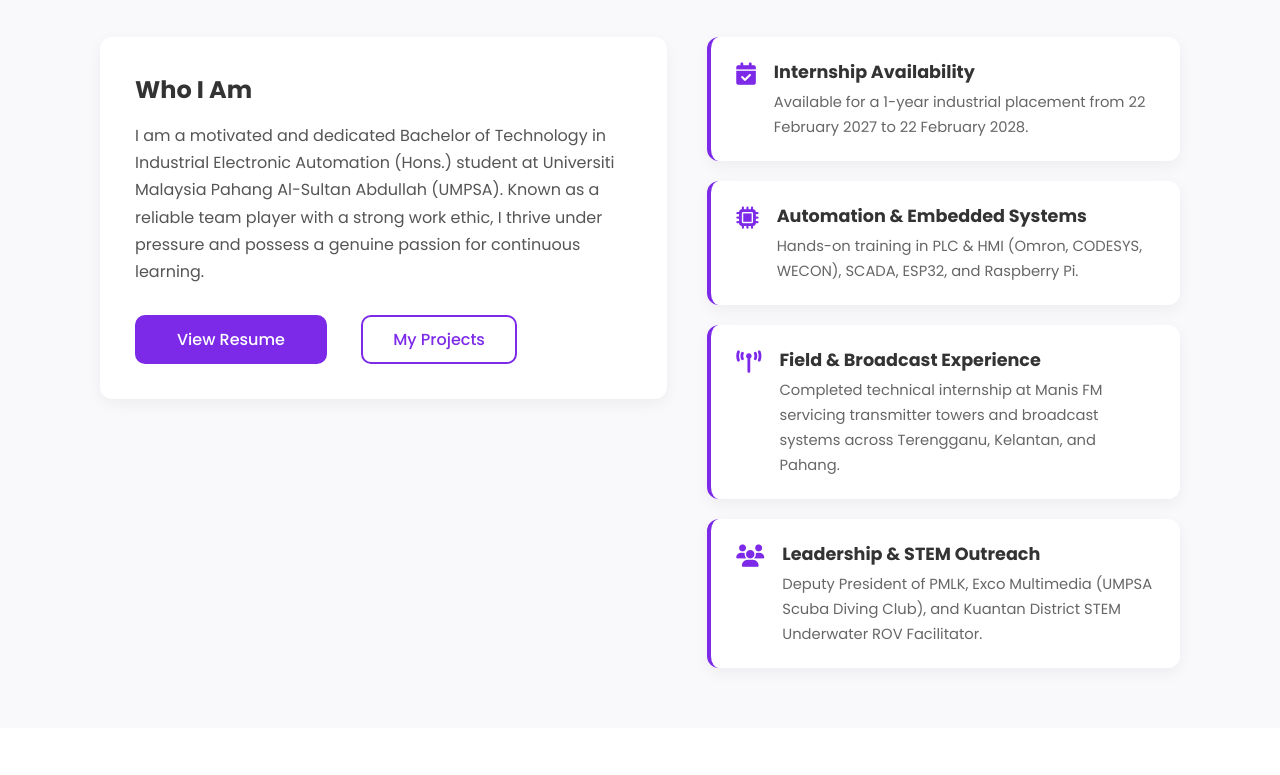
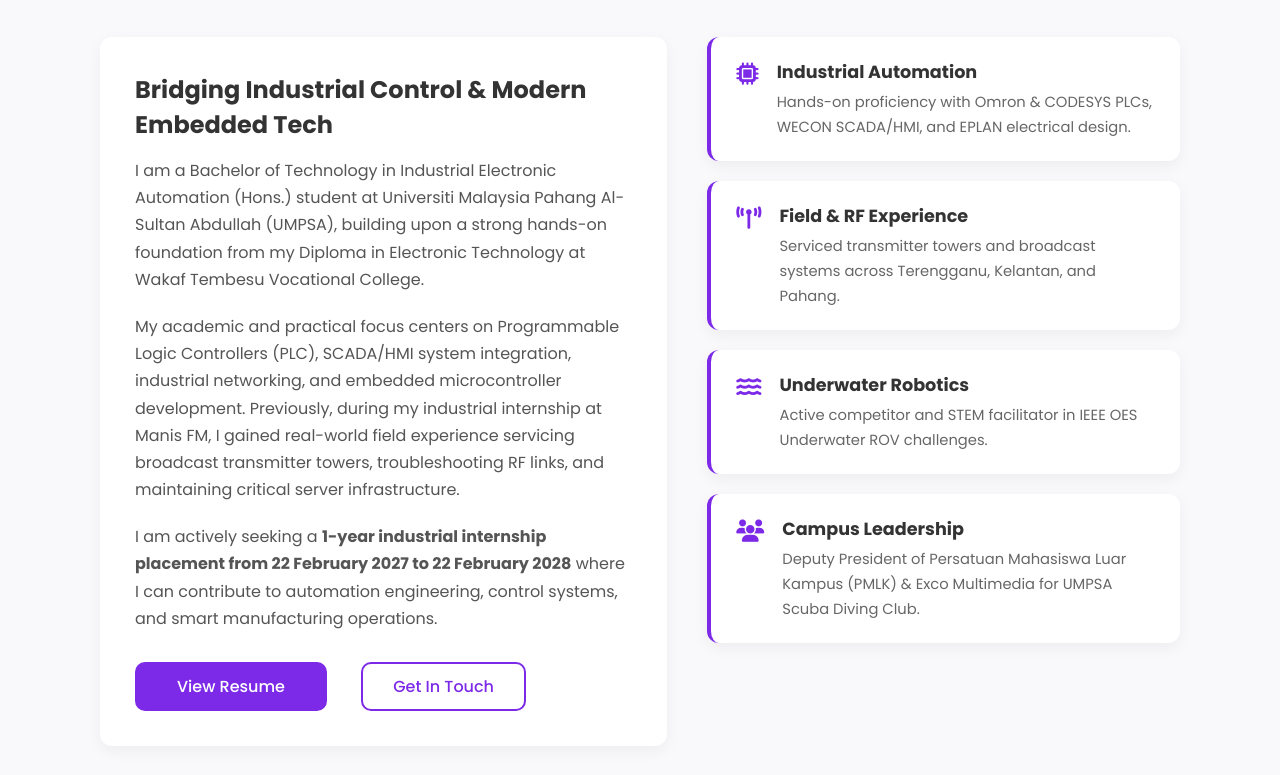
Before and after one commit to vc24015/muhammadasyraf.github.io, a plain HTML site: page about.html in a window 1280 px wide. Shown: the part 226-1001 px from the top of the page. Before the commit the page ends 954 px from the top, so only its background shows below. Drawn offline with Linux system fonts and the light colour scheme.

Commit message:
about.html

```diff
--- a/about.html
+++ b/about.html
@@ -6,7 +6,7 @@
     <meta name="viewport" content="width=device-width, initial-scale=1.0">
     <title>About | Muhammad Asyraf</title>
     <link rel="stylesheet" href="https://cdnjs.cloudflare.com/ajax/libs/font-awesome/6.2.0/css/all.min.css">
-    <link rel="stylesheet" href="style.css">
+    <link rel="stylesheet" href="style.css?v=3">
 </head>
 <body>
     <header>
@@ -23,48 +23,47 @@
     <section class="about">
         <div class="about-container">
             <h2>About <span>Me</span></h2>
-            <p class="about-subtitle">Industrial Electronic Automation Student • UMPSA</p>
+            <p class="about-subtitle">Industrial Electronic Automation Undergraduate & Embedded Systems Enthusiast</p>
 
             <div class="about-grid">
                 <div class="about-text">
-                    <h3>Who I Am</h3>
-                    <p>I am a motivated and dedicated Bachelor of Technology in Industrial Electronic Automation (Hons.) student at Universiti Malaysia Pahang Al-Sultan Abdullah (UMPSA). Known as a reliable team player with a strong work ethic, I thrive under pressure and possess a genuine passion for continuous learning.</p>
+                    <h3>Bridging Industrial Control & Modern Embedded Tech</h3>
+                    <p>I am a Bachelor of Technology in Industrial Electronic Automation (Hons.) student at Universiti Malaysia Pahang Al-Sultan Abdullah (UMPSA), building upon a strong hands-on foundation from my Diploma in Electronic Technology at Wakaf Tembesu Vocational College.</p>
+                    <p>My academic and practical focus centers on Programmable Logic Controllers (PLC), SCADA/HMI system integration, industrial networking, and embedded microcontroller development. Previously, during my industrial internship at Manis FM, I gained real-world field experience servicing broadcast transmitter towers, troubleshooting RF links, and maintaining critical server infrastructure.</p>
+                    <p>I am actively seeking a <strong>1-year industrial internship placement from 22 February 2027 to 22 February 2028</strong> where I can contribute to automation engineering, control systems, and smart manufacturing operations.</p>
                     <div class="btn-group">
                         <button type="button" data-url="resume.html">View Resume</button>
-                        <button type="button" data-url="projects.html">My Projects</button>
+                        <button type="button" data-url="contact.html">Get In Touch</button>
                     </div>
                 </div>
 
                 <div class="about-highlights">
                     <div class="highlight-card">
-                        <i class="fa-solid fa-calendar-check"></i>
+                        <i class="fa-solid fa-microchip"></i>
                         <div>
-                            <h4>Internship Availability</h4>
-                            <span>Available for a 1-year industrial placement from 22 February 2027 to 22 February 2028.</span>
+                            <h4>Industrial Automation</h4>
+                            <span>Hands-on proficiency with Omron & CODESYS PLCs, WECON SCADA/HMI, and EPLAN electrical design.</span>
                         </div>
                     </div>
-
-                    <div class="highlight-card">
-                        <i class="fa-solid fa-microchip"></i>
-                        <div>
-                            <h4>Automation & Embedded Systems</h4>
-                            <span>Hands-on training in PLC & HMI (Omron, CODESYS, WECON), SCADA, ESP32, and Raspberry Pi.</span>
-                        </div>
-                    </div>
-
                     <div class="highlight-card">
                         <i class="fa-solid fa-tower-broadcast"></i>
                         <div>
-                            <h4>Field & Broadcast Experience</h4>
-                            <span>Completed technical internship at Manis FM servicing transmitter towers and broadcast systems across Terengganu, Kelantan, and Pahang.</span>
+                            <h4>Field & RF Experience</h4>
+                            <span>Serviced transmitter towers and broadcast systems across Terengganu, Kelantan, and Pahang.</span>
                         </div>
                     </div>
-
+                    <div class="highlight-card">
+                        <i class="fa-solid fa-water"></i>
+                        <div>
+                            <h4>Underwater Robotics</h4>
+                            <span>Active competitor and STEM facilitator in IEEE OES Underwater ROV challenges.</span>
+                        </div>
+                    </div>
                     <div class="highlight-card">
                         <i class="fa-solid fa-users"></i>
                         <div>
-                            <h4>Leadership & STEM Outreach</h4>
-                            <span>Deputy President of PMLK, Exco Multimedia (UMPSA Scuba Diving Club), and Kuantan District STEM Underwater ROV Facilitator.</span>
+                            <h4>Campus Leadership</h4>
+                            <span>Deputy President of Persatuan Mahasiswa Luar Kampus (PMLK) & Exco Multimedia for UMPSA Scuba Diving Club.</span>
                         </div>
                     </div>
                 </div>
```
